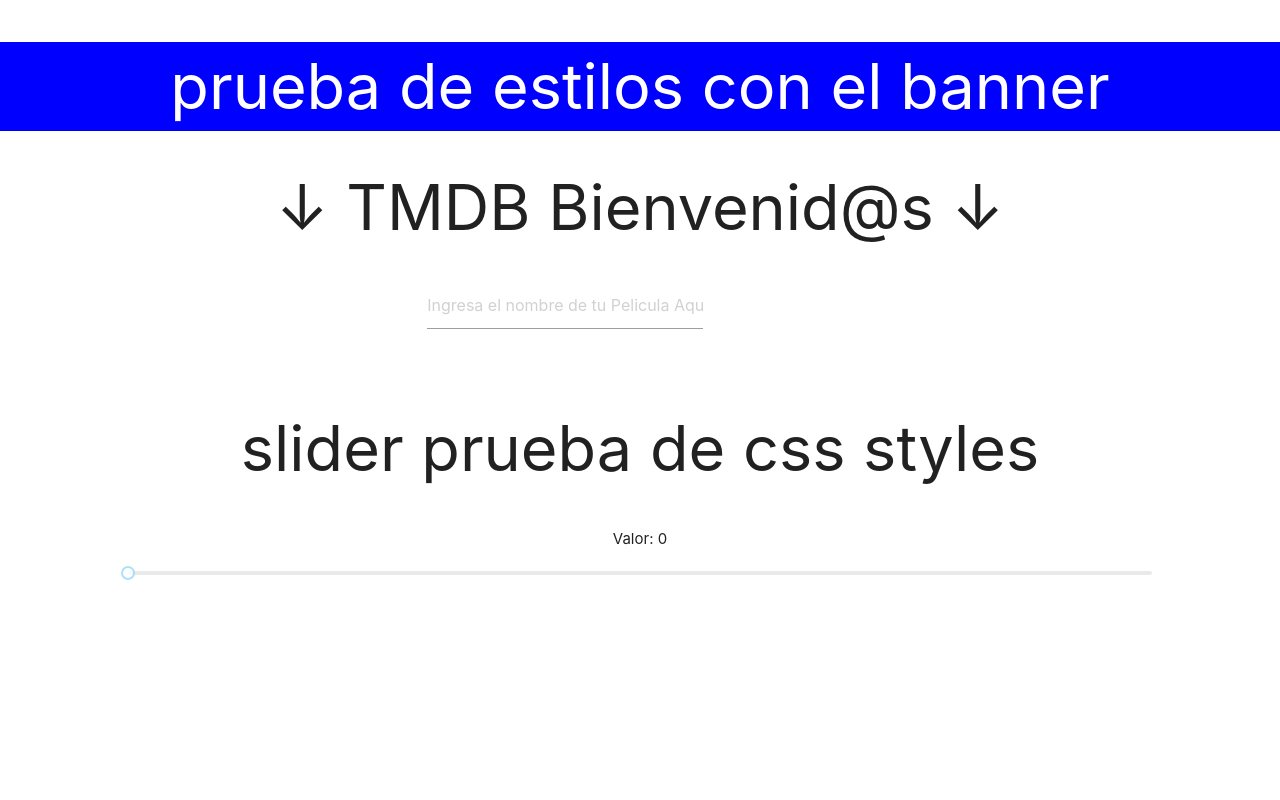
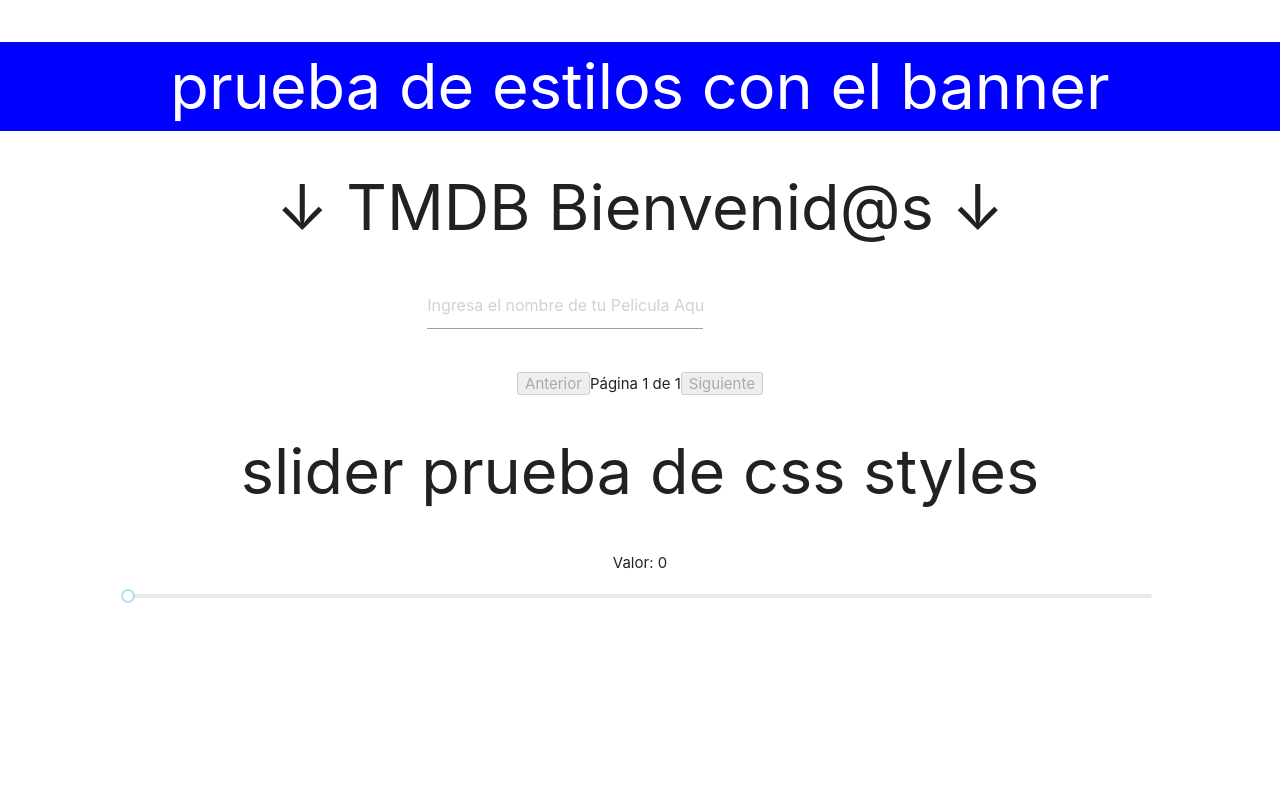
Before and after one commit to HUETIO/TMDBByReaper98, a React (Create React App) app: page / in a window 1280 px wide. Shown: the top 800 px of the page. Built offline with nearby package versions, Linux system fonts and the light colour scheme.

Commit message:
Final Version
holi

```diff
--- a/src/components/App.js
+++ b/src/components/App.js
@@ -12,14 +12,33 @@
   const [searchTerm, setSearchTerm] = useState('');
   const [movies, setMovies] = useState([]);
 
-  const handleSubmit = (e) => {
+  const handleSubmit = async (e) => {
     e.preventDefault();
-    fetch(`https://api.themoviedb.org/3/search/movie?api_key=${apiKey}&query=${searchTerm}`)
-      .then((data) => data.json())
-      .then((data) => {
-        console.log(data);
-        setMovies([...data.results]);
-      });
+
+    const response = await fetch(`https://api.themoviedb.org/3/search/movie?api_key=${apiKey}&query=${searchTerm}`);
+    const data = await response.json();
+
+    // Obtén el total de páginas de la API (debes ver cómo se estructura la respuesta para encontrar el valor correcto)
+    const totalPages = data.total_pages || 1; // Valor por defecto 1 si no se encuentra
+
+    setMovies([...data.results]);
+    setTotalPages(totalPages);
+    setCurrentPage(1); // Empieza en la página 1
+  };
+
+  const [totalPages, setTotalPages] = useState(1);
+  const [currentPage, setCurrentPage] = useState(1);
+
+  const handleNext = () => {
+    if (currentPage < totalPages) {
+      setCurrentPage(currentPage + 1);
+    }
+  };
+
+  const handlePrev = () => {
+    if (currentPage > 1) {
+      setCurrentPage(currentPage - 1);
+    }
   };
 
   const handleChange = (e) => {
@@ -37,8 +56,17 @@
     <div className="App">
       <h1 className='banner'> prueba de estilos con el banner</h1>
       <h1> ↓ TMDB Bienvenid@s ↓ </h1>
-      <Nav />
       <SearchArea handleSubmit={handleSubmit} handleChange={handleChange} />
+
+
+      <div className="pagination">
+        <button disabled={currentPage === 1} onClick={handlePrev}>Anterior</button>
+        <span>Página {currentPage} de {totalPages}</span>
+        <button disabled={currentPage === totalPages} onClick={handleNext}>Siguiente</button>
+      </div>
+      <MovieList movies={movies.slice((currentPage - 1) * 10, currentPage * 10)} />
+
+
       <MovieList movies={movies} />
 
       <h1>slider prueba de css styles</h1>
--- a/src/components/Nav.js
+++ b/src/components/Nav.js
@@ -1,4 +1,5 @@
 import React from "react";
+import Styles from "animate.css"
 
 const Nav =() => {
     <Nav>
```
